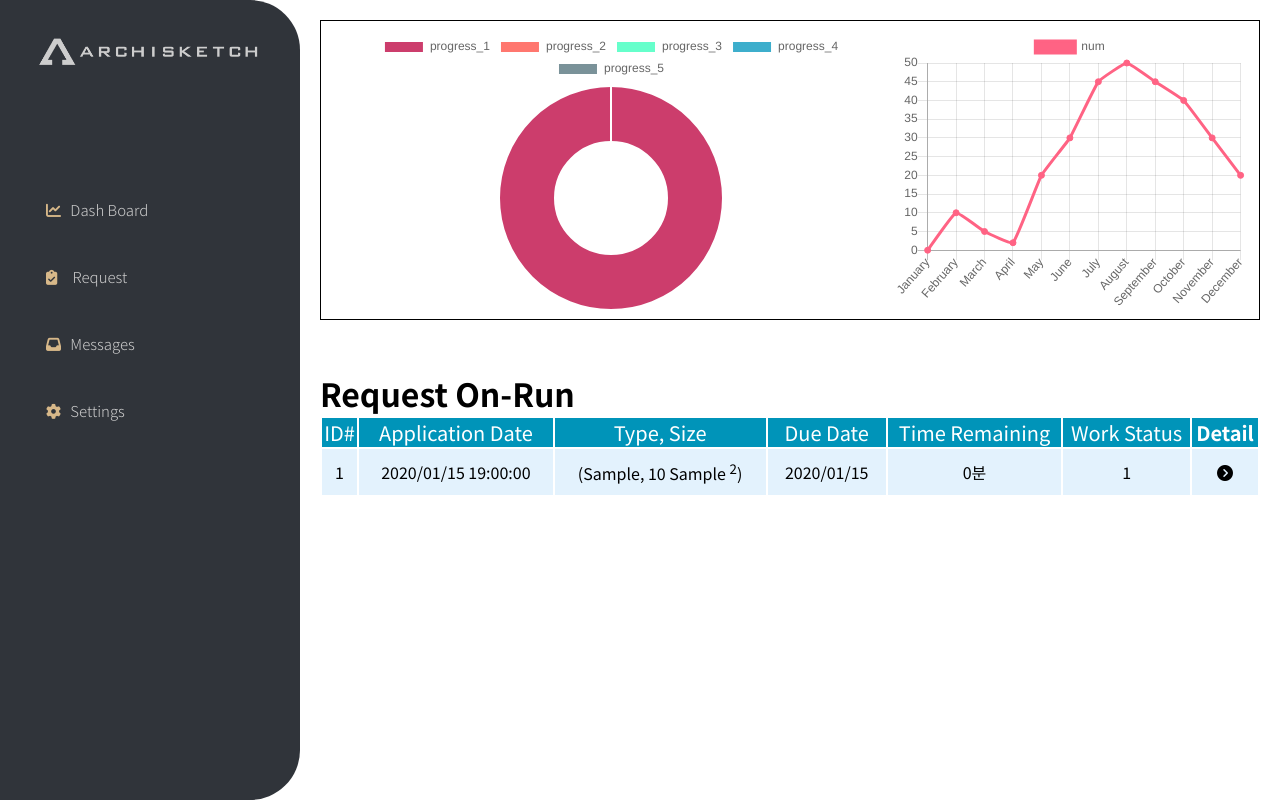
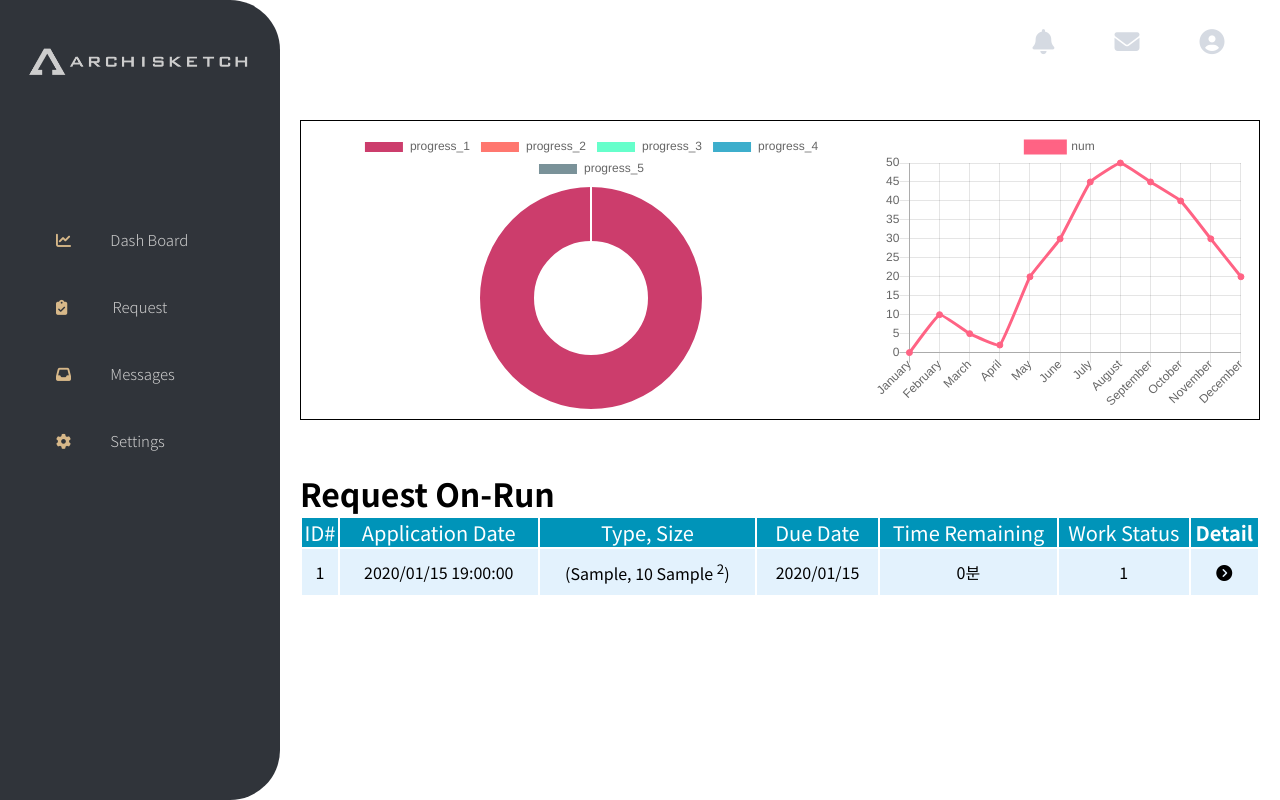
Before and after one commit to jenny5546/On-Demand-Front-Refactored, a Django app: page / in a window 1280 px wide. Run offline with Django 3.2, Linux system fonts and the light colour scheme; tables that the repository leaves empty hold one stand-in row (values such as "Sample post"); style sheets or scripts are compiled from the project's sources; some libraries are stand-ins or nearby versions; some web fonts are replaced.

Commit message:
base.html

```diff
--- a/adminpage/static/style/ondemand.scss
+++ b/adminpage/static/style/ondemand.scss
@@ -17,55 +17,25 @@ html, body{
 
 
 
-// .header {
-//     width: 100%;
-//     // height: 130px;
-//     margin: 0 auto;
-// }
+.header {
+    height: 75px;
+    position: absolute;
+    right: 2%;
+    &--nav{
 
-// header {
-//     display: flex;
-//     flex-direction: row;
-//     background-color: $mainColor_dark;
+        display: flex;
+        list-style: none;
 
-//     height: 100%;
-//     color: white;
-//     align-items: center;
-//     img {
-//         width: 300px;
-//         margin-left: 20px;
-//     }
-//     h2 {
-//         letter-spacing: -0.7px;
-//         text-align: center;
-//         font-size: 20px;
-//         margin-left: 35px;
-//         font-weight: $light;
-//     }
-//     nav {
-//         position: absolute;
-//         right: 0;
-//         width: 120px;
-//         margin-right: 50px;
+        &_menu{
+            padding: 30px;
+        }
+    }
+}
 
-//         ul {
-//             display: flex;
-//             align-items: center;
-//             justify-content: space-between;
-//             list-style: none;
-//             overflow: hidden;
-//             li {
-//                 height: 100%;
-//                 display: flex;
-//                 align-items: center;
-//             }
-//         }
-//     }
-// }
 
 
 .mid {
-
+    // z-index: 30;
     display: flex;
     flex-direction: row;
     flex: 1;
@@ -74,25 +44,16 @@ html, body{
 
         display: flex;
         flex-direction: column;
-        width: 300px;
+        width: 280px;
         background-color:  #30343A;
         border-radius: 0px 50px 50px 0px;
 
         &--logo{
-            margin-top: 30px;
+            margin-top: 40px;
             width: 240px;
         }
-        // &--title{
-        //     text-align: center;
-        //     color: #CDCDCD;
-        //     font-weight: $regular;
-        //     font-size: 14px;
-        //     text-decoration: none;
-        //     letter-spacing: -1px;
-        //     color: #D7B889;
-        // }
         &--menu{
-            margin-top: 100px;
+            margin-top: 120px;
             display: flex;
             flex-direction: column;
             &_sub{
@@ -100,16 +61,44 @@ html, body{
                 color: #CDCDCD;
                 font-weight: $light;
                 text-decoration: none;
-                padding: 20px 0px 20px 40px;
+                padding: 20px 0px 20px 50px;
             }
             &_sub:hover{
                 background-color: rgba(69, 74, 82, 0.445);
+                position: relative;
+
+                &:after{
+                    display: block;
+                    content: "";
+                    width: 12px;
+                    height: 12px;
+                    position: absolute;
+                    top: 0px;
+                    left: 0px;
+                    border-top: 3px solid #D7B889;
+                    border-left: 3px solid #D7B889;
+
+                }
+
+
+                &:before {
+                    display: block;
+                    content: "";
+                    width: 12px;
+                    height: 12px;
+                    position: absolute;
+                    bottom: 0px;
+                    right: 0px;
+                    border-bottom: 3px solid #D7B889;
+                    border-right: 3px solid #D7B889;
+                  }
             }
         }
 
     }
 
     .main{
+        margin-top: 100px;
         display: flex;
         flex: 1;
         flex-direction: column;
--- a/adminpage/templates/base.html
+++ b/adminpage/templates/base.html
@@ -17,23 +17,14 @@
 
     </head>
     <body>
-        <!-- <div class="header">
-            <header>
-                <div class="logo" style="display: flex; flex-direction: column; width: 300px;">
-                    <a href="/"><img src="{% static 'Archisketch_Logo.png' %}"/> </a>
-                    <h2> On-Demand 관리자 페이지</h2>
-                </div>
-
-                <nav>
-                <ul>
-					<li><a href=""><i class="fas fa-bell fa-sm" style= "color: #ffffff; font-size: 30px;"></i></a></li>
-					<li><a href=""><i class="fas fa-envelope" style= "color: #ffffff; font-size: 30px;"></i></a></li>
-				</ul>
-                </nav>
-            </header>
-        </div> -->
-        <div class = "header">
-
+        <div class="header">
+            <nav>
+                <ul class="header--nav">
+                    <li class="header--nav_menu"><a href=""><i class="fas fa-bell" style= "color: rgb(213, 218, 226); font-size: 25px;"></i></a></li>
+                    <li class="header--nav_menu"><a href=""><i class="fas fa-envelope" style= "color: rgb(213, 218, 226); font-size: 25px;"></i></a></li>
+                    <li class="header--nav_menu"><i class="fas fa-user-circle" style= "color: rgb(213, 218, 226); font-size: 25px;"></i></li>
+                </ul>
+            </nav>
         </div>
         <div class="mid">
 
@@ -42,13 +33,12 @@
                 <a href="/" style= "text-align: center">
                     <img class = "sidenav--logo" src="{% static 'Archisketch_Logo.png' %}"/>
                 </a>
-                <!-- <div class = "sidenav--title">On-Demand Adminpage</div> -->
 
                 <div class="sidenav--menu">
-                    <a href="" class="sidenav--menu_sub"> <i class="fas fa-chart-line" style = "color: #D7B889; padding: 6px;"></i> Dash Board </a>
-                    <a href="show/" class="sidenav--menu_sub"> <i class="fas fa-clipboard-check" style = "color: #D7B889; padding: 6px; margin-right: 6px;"></i>  Request </a>
-                    <a href="#" class="sidenav--menu_sub"> <i class="fas fa-inbox" style = "color: #D7B889; padding: 6px;""></i> Messages </a>
-                    <a href="#" class="sidenav--menu_sub"> <i class="fas fa-cog" style = "color: #D7B889; padding: 6px;"></i> Settings </a>
+                    <a href="" class="sidenav--menu_sub"> <i class="fas fa-chart-line" style = "color: #D7B889; padding: 6px; margin-right: 30px;"></i> Dash Board </a>
+                    <a href="show/" class="sidenav--menu_sub"> <i class="fas fa-clipboard-check" style = "color: #D7B889; padding: 6px; margin-right: 36px;"></i>  Request </a>
+                    <a href="#" class="sidenav--menu_sub"> <i class="fas fa-inbox" style = "color: #D7B889; padding: 6px; margin-right: 30px;"></i> Messages </a>
+                    <a href="#" class="sidenav--menu_sub"> <i class="fas fa-cog" style = "color: #D7B889; padding: 6px; margin-right: 30px;"></i> Settings </a>
                 </div>
 
 
```
